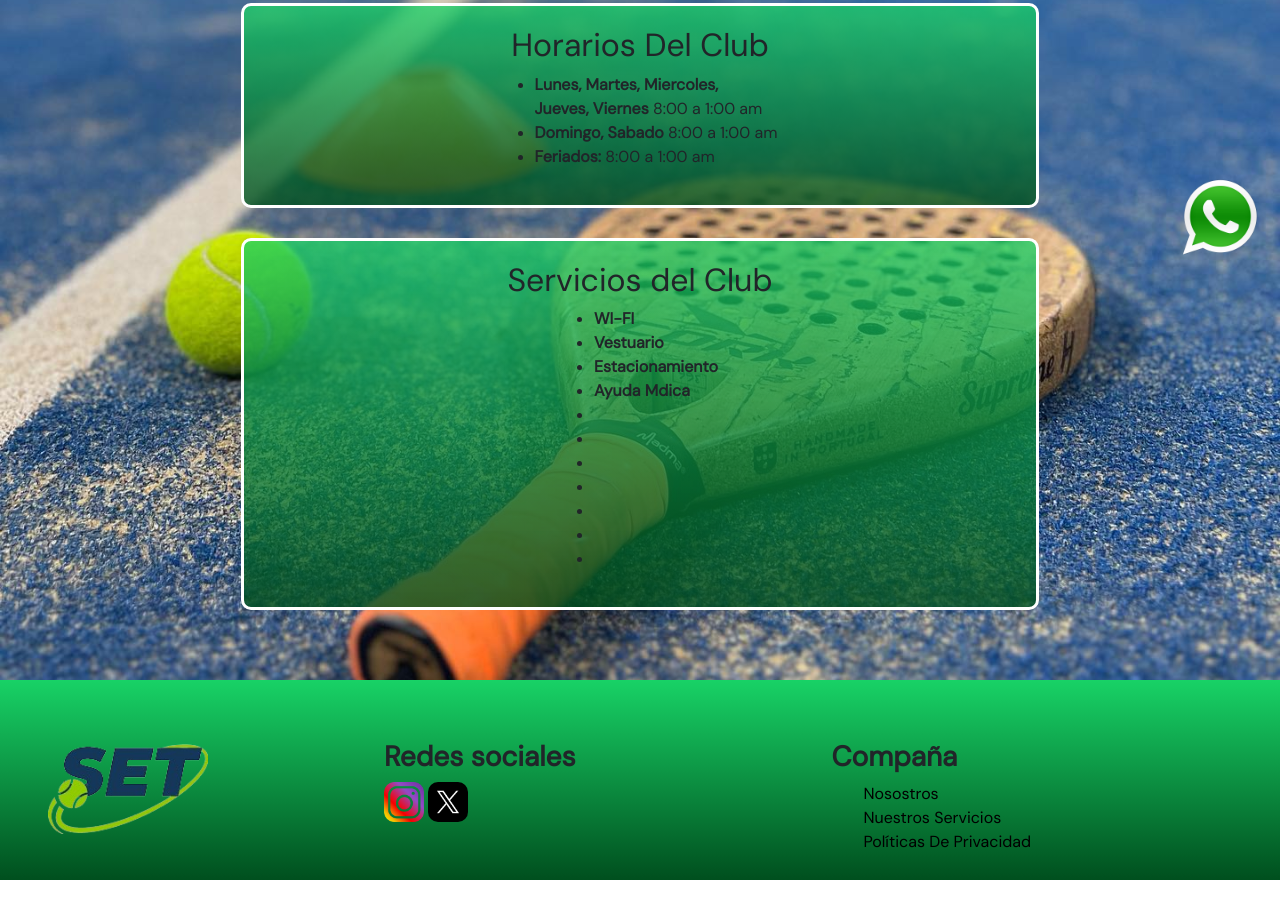
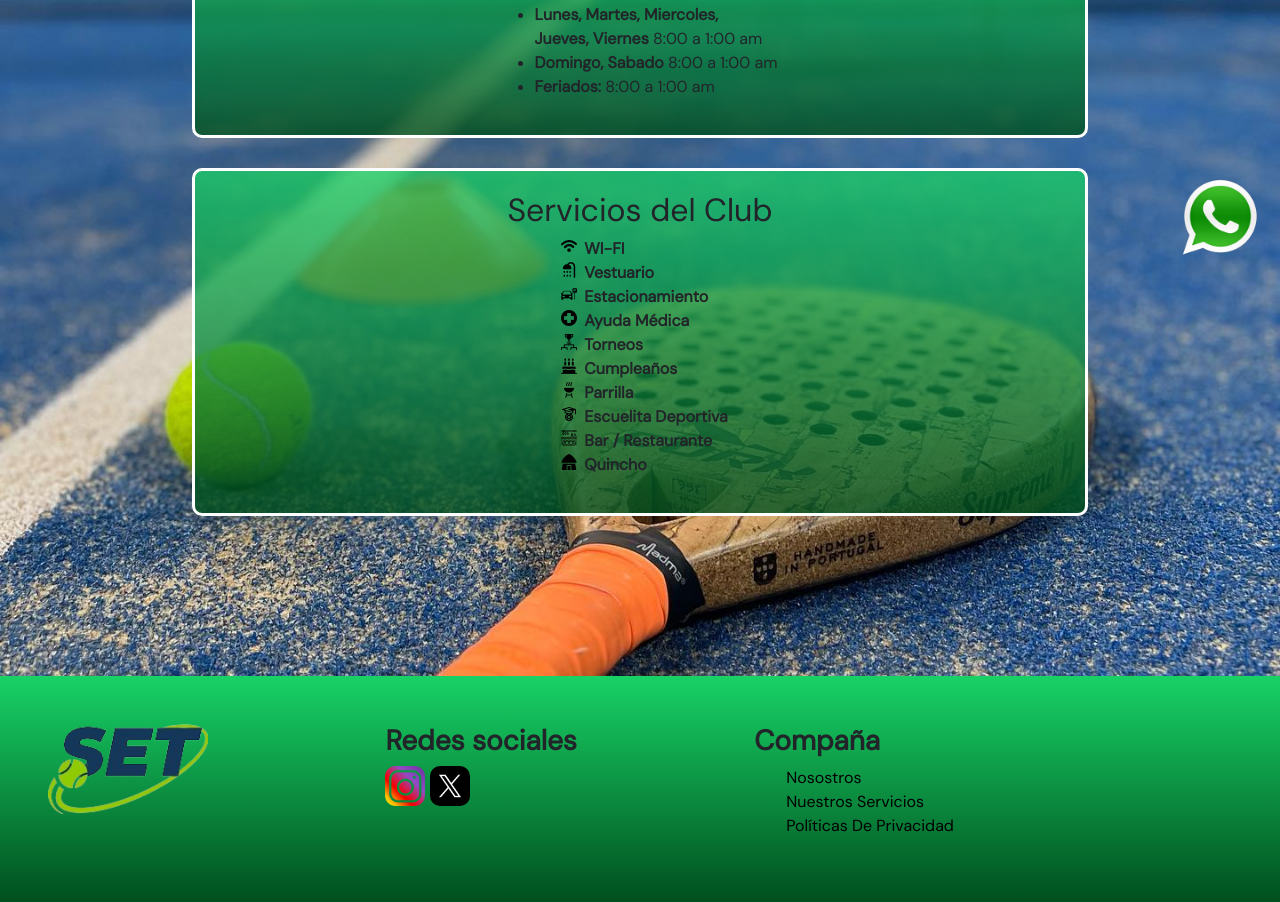
Before and after one commit to ianbokser/Set_Paddel_House_WEB, a plain HTML site: page Pages/Sobre_Nosotros.html in a window 1280 px wide. Shown: the part 523-1425 px from the top of the page. Before the commit the page ends 1403 px from the top, so only its background shows below. Drawn offline with Linux system fonts and the light colour scheme; a web font is replaced by a local one.

Commit message:
footer and Sobre_Nosotros changes

```diff
--- a/CSS/styles.css
+++ b/CSS/styles.css
@@ -112,22 +112,10 @@ body {
 /*          FOOTER          */
 
 .footer {
-    position: absolute;
-    width: 100%;
-    height: 200px;
+    display: flex;
     padding: 3rem 10rem 3rem 3rem;
+    justify-content: space-between;
     background: linear-gradient(#18d266, #004f1e);
-}
-
-.data_footer {
-    position: absolute;
-    top: 30%;
-    left: 20%;
-    display: flex;
-}
-
-.data_footer div{
-    margin: 0 4rem;
 }
 
 .redes_sociales div {
@@ -142,6 +130,10 @@ body {
 .twitter {
     width: 40px;
     border-radius: 10px;
+}
+
+.comp{
+    margin-right: 15rem;
 }
 
 .compaña{
@@ -247,7 +239,7 @@ body {
     display: grid;
     justify-content: center;
     grid-template-columns: repeat(1, 0.7fr);
-    margin: 70px;
+    margin: 0 0 10rem 0;
     grid-gap: 30px;
 }
 
--- a/Pages/Sobre_Nosotros.html
+++ b/Pages/Sobre_Nosotros.html
@@ -53,41 +53,39 @@
             <div class="grid-card">
                 <h2>Servicios del Club</h2>
                 <ul>
-                    <li><b>WI-FI</b></li>
-                    <li><b>Vestuario</b></li>
-                    <li><b>Estacionamiento</b></li>
-                    <li><b>Ayuda Mdica</b></li>
-                    <li><b></b></li>
-                    <li><b></b></li>
-                    <li><b></b></li>
-                    <li><b></b></li>
-                    <li><b></b></li>
-                    <li><b></b></li>
-                    <li><b></b></li>
+                    <li class="WI-FI" style="list-style-image: url(/IMAGES/wifi.webp);"><b>WI-FI</b></li>
+                    <li class="Vestuario" style="list-style-image: url(/IMAGES/showers.webp);"><b>Vestuario</b></li>
+                    <li class="Estacionamiento" style="list-style-image: url(/IMAGES/parking.webp);"><b>Estacionamiento</b></li>
+                    <li class="Ayuda_Medica" style="list-style-image: url(/IMAGES/medic.webp);"><b>Ayuda Médica</b></li>
+                    <li class="Torneos" style="list-style-image: url(/IMAGES/tournaments.webp);"><b>Torneos</b></li>
+                    <li class="Cumpleaños" style="list-style-image: url(/IMAGES/birthdays.webp);"><b>Cumpleaños</b></li>
+                    <li class="Parrilla" style="list-style-image: url(/IMAGES/grill.webp);"><b>Parrilla</b></li>
+                    <li class="Escuelita_Deportiva" style="list-style-image: url(/IMAGES/football_school.webp);"><b>Escuelita Deportiva</b></li>
+                    <li class="Bar-Restaurante" style="list-style-image: url(/IMAGES/bar.webp);"><b>Bar / Restaurante</b></li>
+                    <li class="Quincho" style="list-style-image: url(/IMAGES/barbecue.webp);"><b>Quincho</b></li>
                 </ul>
             </div>
         </div>
     </main>
     <footer class="footer">
         <div class="imglogo">
-            <a href="index.html"><img src="../IMAGES\set_padel (sin_fondo).png" alt="Set_Padel_house"></a>
+            <a href="index.html"><img src="../IMAGES/set_padel (sin_fondo).png" alt="Set_Padel_house"></a>
         </div>
-        <section class="data_footer">
         <div class="redes_sociales">
             <div class="redes_sociales">
                 <h3><b>Redes sociales</b></h3>
-                    <a href="https://www.instagram.com/set.padelhouse/" target="_blank"><img class="instagram" src="../IMAGES\Instagaram.png" alt="instagram"></a>
-                    <a href=""><img class="twitter"  src="../IMAGES\twitter.jpeg" alt=""></a>
+                <a href="https://www.instagram.com/set.padelhouse/" target="_blank"><img class="instagram" src="../IMAGES/Instagaram.png" alt="instagram"></a>
+                <a href=""><img class="twitter"  src="../IMAGES/twitter.jpeg" alt=""></a>
                 <a href=""></a>
             </div>
         </div>
         <div>
-                <div>
+            <div class="comp">
                 <h3><b>Compaña</b></h3>
             </div>
             <div>
                 <ul>
-                        <a class="compaña" href="/Pages/Sobre_Nosotros.html"><li>Nosostros</li></a>
+                    <a class="compaña" href="Pages\Sobre_Nosotros.html"><li>Nosostros</li></a>
                     <li class="compaña">Nuestros Servicios</li>
                     <li class="compaña">Políticas De Privacidad</li>
                 </ul>
```
Also changed, not shown: Pages/Alquilar.html (+5 -6 lines), Pages/Contactanos.html (+5 -6 lines), Pages/Log_In.html (+5 -6 lines), Pages/Sing_Up.html (+5 -6 lines), index.html (+1 -2 lines). Lines whose indentation alone changed are shown as unchanged.
